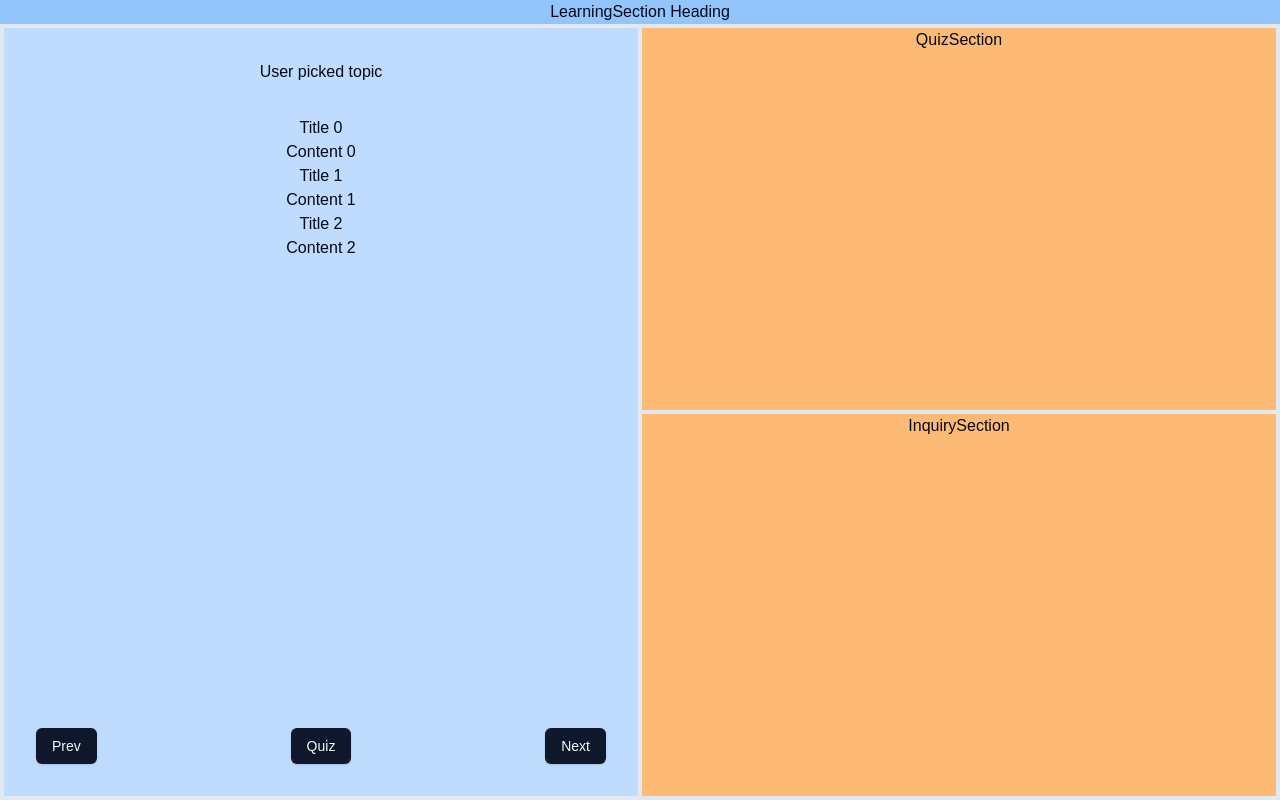
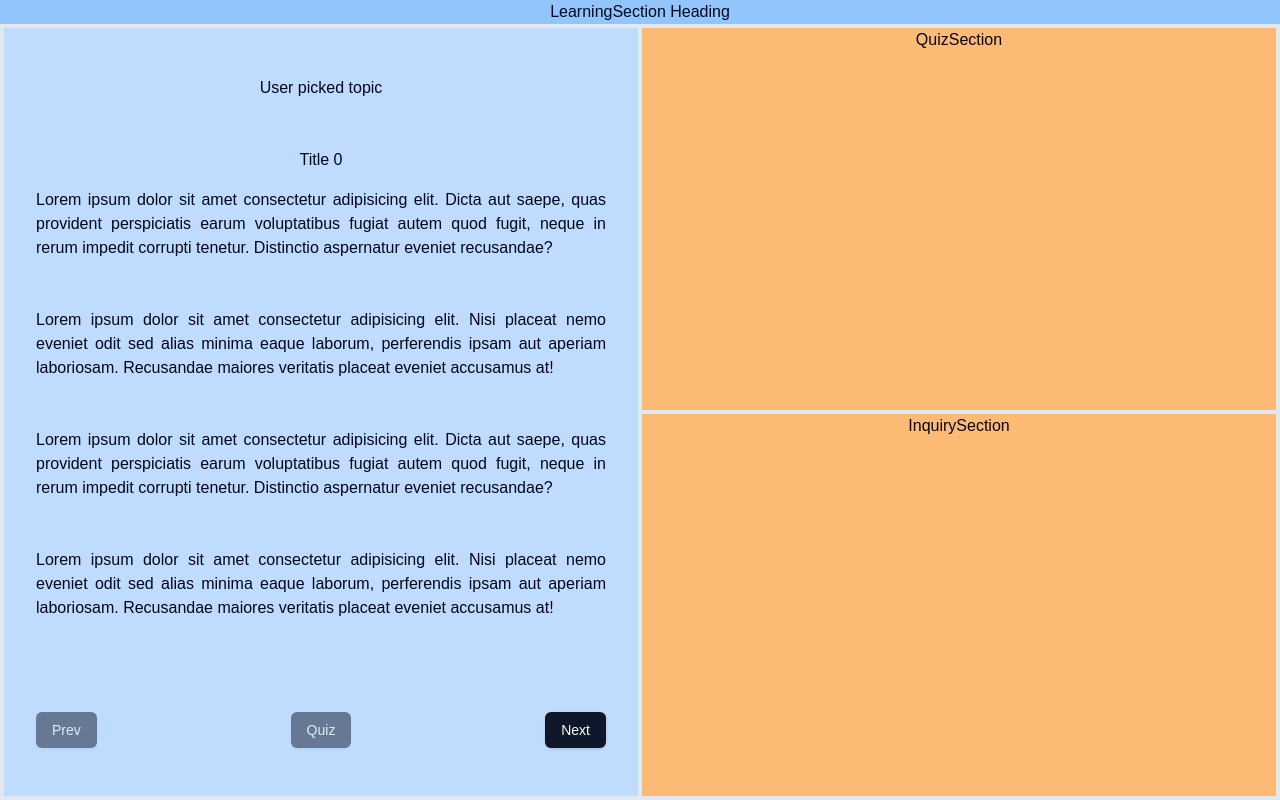
Before and after one commit to vikramsingh13/ai-tutor, a Next.js app: page /learning-section/1 in a window 1280 px wide. Built offline with nearby package versions, Linux system fonts and the light colour scheme.

Commit message:
knowledge navigation buttons are functional. Content styling added as well

```diff
--- a/app/learning-section/[userId]/page.tsx
+++ b/app/learning-section/[userId]/page.tsx
@@ -34,15 +34,35 @@ const LearningSection = (props: Props) => {
   const knowledgeData = {
     0: {
       title: "Title 0",
-      content: "Content 0",
+      content: `Lorem ipsum dolor sit amet consectetur adipisicing elit. Dicta aut saepe, quas provident perspiciatis earum voluptatibus fugiat autem quod fugit, neque in rerum impedit corrupti tenetur. Distinctio aspernatur eveniet recusandae? \n
+
+      Lorem ipsum dolor sit amet consectetur adipisicing elit. Nisi placeat nemo eveniet odit sed alias minima eaque laborum, perferendis ipsam aut aperiam laboriosam. Recusandae maiores veritatis placeat eveniet accusamus at! \n
+
+      Lorem ipsum dolor sit amet consectetur adipisicing elit. Dicta aut saepe, quas provident perspiciatis earum voluptatibus fugiat autem quod fugit, neque in rerum impedit corrupti tenetur. Distinctio aspernatur eveniet recusandae? \n
+
+      Lorem ipsum dolor sit amet consectetur adipisicing elit. Nisi placeat nemo eveniet odit sed alias minima eaque laborum, perferendis ipsam aut aperiam laboriosam. Recusandae maiores veritatis placeat eveniet accusamus at!`
     },
     1: {
       title: "Title 1",
-      content: "Content 1",
+      isQuizable: true,
+      content: `Lorem ipsum dolor sit amet consectetur adipisicing elit. Dicta aut saepe, quas provident perspiciatis earum voluptatibus fugiat autem quod fugit, neque in rerum impedit corrupti tenetur. Distinctio aspernatur eveniet recusandae? \n
+
+      Lorem ipsum dolor sit amet consectetur adipisicing elit. Nisi placeat nemo eveniet odit sed alias minima eaque laborum, perferendis ipsam aut aperiam laboriosam. Recusandae maiores veritatis placeat eveniet accusamus at! \n
+
+      Lorem ipsum dolor sit amet consectetur adipisicing elit. Dicta aut saepe, quas provident perspiciatis earum voluptatibus fugiat autem quod fugit, neque in rerum impedit corrupti tenetur. Distinctio aspernatur eveniet recusandae? \n
+
+      Lorem ipsum dolor sit amet consectetur adipisicing elit. Nisi placeat nemo eveniet odit sed alias minima eaque laborum, perferendis ipsam aut aperiam laboriosam. Recusandae maiores veritatis placeat eveniet accusamus at!`,
     },
     2: {
       title: "Title 2",
-      content: "Content 2",
+      isQuizable: true,
+      content: `Lorem ipsum dolor sit amet consectetur adipisicing elit. Dicta aut saepe, quas provident perspiciatis earum voluptatibus fugiat autem quod fugit, neque in rerum impedit corrupti tenetur. Distinctio aspernatur eveniet recusandae? \n
+
+      Lorem ipsum dolor sit amet consectetur adipisicing elit. Nisi placeat nemo eveniet odit sed alias minima eaque laborum, perferendis ipsam aut aperiam laboriosam. Recusandae maiores veritatis placeat eveniet accusamus at! \n
+
+      Lorem ipsum dolor sit amet consectetur adipisicing elit. Dicta aut saepe, quas provident perspiciatis earum voluptatibus fugiat autem quod fugit, neque in rerum impedit corrupti tenetur. Distinctio aspernatur eveniet recusandae? \n
+
+      Lorem ipsum dolor sit amet consectetur adipisicing elit. Nisi placeat nemo eveniet odit sed alias minima eaque laborum, perferendis ipsam aut aperiam laboriosam. Recusandae maiores veritatis placeat eveniet accusamus at!`,
     },
   };
 
--- a/components/knowledge-section.tsx
+++ b/components/knowledge-section.tsx
@@ -12,43 +12,105 @@ type KnowledgeSectionProps = {
   knowledgeData: {};
   // Topic heading for the knowledge section.
   topic: string;
+  // boolean to check if the knowledge section is quizable with a default value of false.
+  quizable?: boolean;
 };
 
-// Function to take knowledgeData and return the jsx for the knowledge section.
-const renderKnowledgeData = (knowledgeData: {}) => {
+// Defines enums for the knowledge section navigation.
+enum KnowledgeSectionNavigation {
+  PREV = -1,
+  NEXT = 1,
+}
+
+// Function to take knowledgeSectionIndex and knowledgeData, and returns the jsx for the knowledge section.
+const renderKnowledgeSection = (
+  knowledgeSectionIndex: number,
+  knowledgeData: {}
+) => {
+  console.log("Knowledge Section Index: ", knowledgeSectionIndex);
+  // return the stylized title and content.
+  return (
+    <article key={knowledgeSectionIndex}>
+      {/* Topic section title */}
+      <h3 className="py-4">{knowledgeData[knowledgeSectionIndex].title}</h3>
+      {/* Topic section content */}
+      <p className="whitespace-pre-line text-justify">
+        {knowledgeData[knowledgeSectionIndex].content}
+      </p>
+    </article>
+  );
+};
+
+const KnowledgeSection = ({ knowledgeData, topic }: KnowledgeSectionProps) => {
   // Keeps track of the knowledge section index.
   const [knowledgeSectionIndex, setKnowledgeSectionIndex] = useState(0);
 
-  // for each section in the knowledgeData, return the title and content.
-  return Object.keys(knowledgeData).map((i) => (
-    <div key={i}>
-      {/* Topic section title */}
-      <div>{knowledgeData[i].title}</div>
-      {/* Topic section content */}
-      <div>{knowledgeData[i].content}</div>
-    </div>
-  ));
-};
+  // Function to handle the knowledge section navigation button clicks.
+  // Takes the mouse event as an argument.
+  const handleKnowledgeSectionNavigationButtonClick = (
+    event: React.MouseEvent<HTMLButtonElement>
+  ) => {
+    // Get the index change value from the button click event.
+    // getAttribute returns a string, so we need to convert it to a number.
+    let indexChangeValue = event.currentTarget.getAttribute("navigation");
+    try {
+      // Convert the indexChangeValue to a number.
+      indexChangeValue = parseInt(indexChangeValue);
+    } catch (e) {
+      // error logging can be added here.
+      return;
+    }
 
-const KnowledgeSection = ({ knowledgeData, topic }: KnowledgeSectionProps) => {
+    // Calculate the new knowledge section index.
+    let newIndex = knowledgeSectionIndex + indexChangeValue;
+
+    // If the new index is less than 0 or greater than the total knowledge sections, then set it to 0 or the last index, respectively.
+    newIndex =
+      newIndex < 0
+        ? 0
+        : newIndex >= Object.keys(knowledgeData).length
+        ? Object.keys(knowledgeData).length - 1
+        : newIndex;
+    setKnowledgeSectionIndex(newIndex);
+  };
+
   return (
-    <div className="flex flex-col w-full h-full">
+    <div className="flex flex-col w-full h-full p-8">
       {/* Topic heading applies to all  */}
-      <div className="p-8">{topic}</div>
+      <h2 className="py-4">{topic}</h2>
       {/* Knowledge section. Can make this part scrollable later on. */}
       {/* flex-grow will make the div take up the remaining space and force the buttons to be at the bottom */}
-      <div className="flex-grow">
+      <div className="flex-grow py-4">
         {
-          // Render the knowledge data with the renderKnowledgeData function.
-          // Customized styling for the divs will be added by the renderKnowledgeData function.
-          renderKnowledgeData(knowledgeData)
+          // Render the knowledge data with the renderKnowledgeSection function.
+          // Customized styling for the divs will be added by the renderKnowledgeSection function.
+          renderKnowledgeSection(knowledgeSectionIndex, knowledgeData)
         }
       </div>
       {/* Buttons for the knowledge section */}
-      <div className="flex flex-row w-full pb-8 px-8 gap-4 justify-between">
-        <Button className="">Prev</Button>
-        <Button>Quiz</Button>
-        <Button>Next</Button>
+      <div className="flex flex-row w-full py-4 gap-4 justify-between">
+        {/* The prev button will be disabled if at the first knowledge section index */}
+        <Button
+          disabled={knowledgeSectionIndex === 0}
+          onClick={handleKnowledgeSectionNavigationButtonClick}
+          navigation={KnowledgeSectionNavigation.PREV}
+        >
+          Prev
+        </Button>
+        {/* The quiz button will be disabled if the content is not quizable */}
+        <Button disabled={!knowledgeData[knowledgeSectionIndex].isQuizable}>
+          Quiz
+        </Button>
+        {/* The next button will be disabled if at the last knowledge section index */}
+        <Button
+          disabled={
+            knowledgeSectionIndex + 1 >= Object.keys(knowledgeData).length
+          }
+          onClick={handleKnowledgeSectionNavigationButtonClick}
+          navigation={KnowledgeSectionNavigation.NEXT}
+        >
+          Next
+        </Button>
       </div>
     </div>
   );
```
